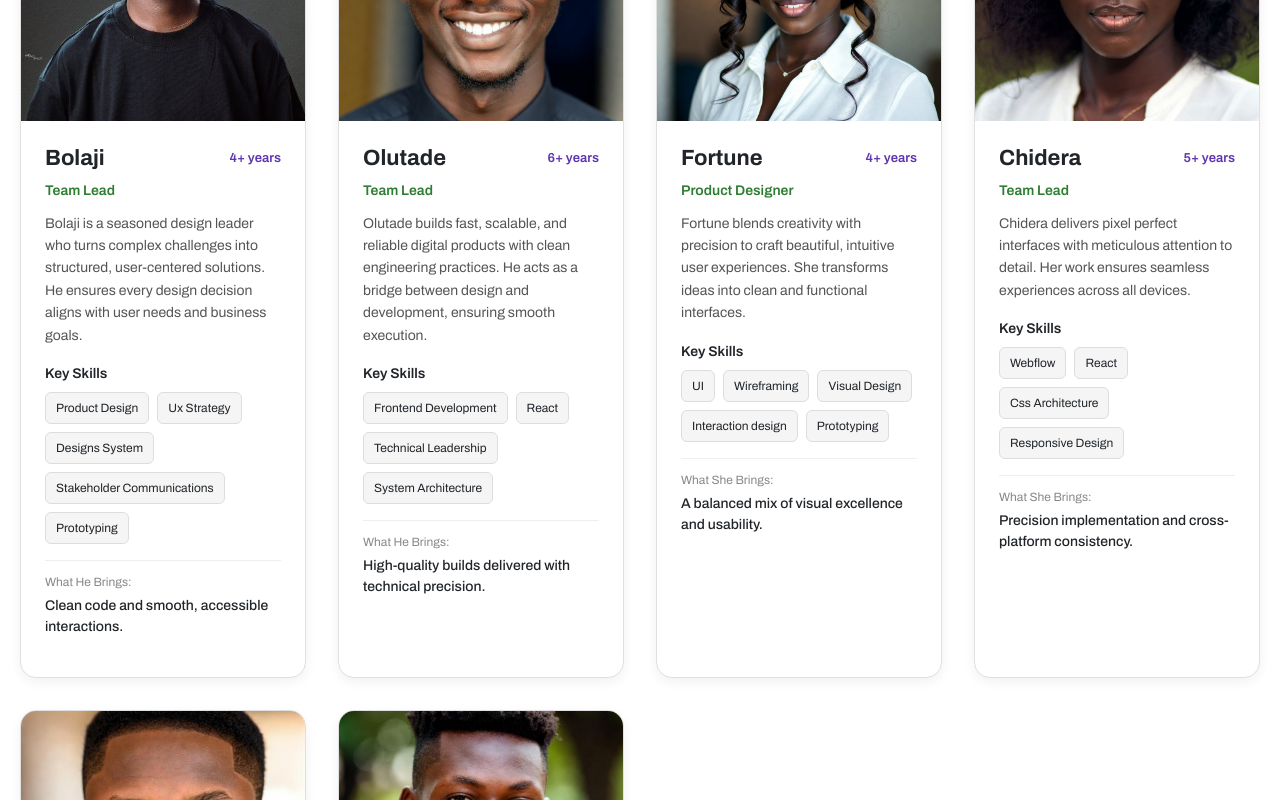
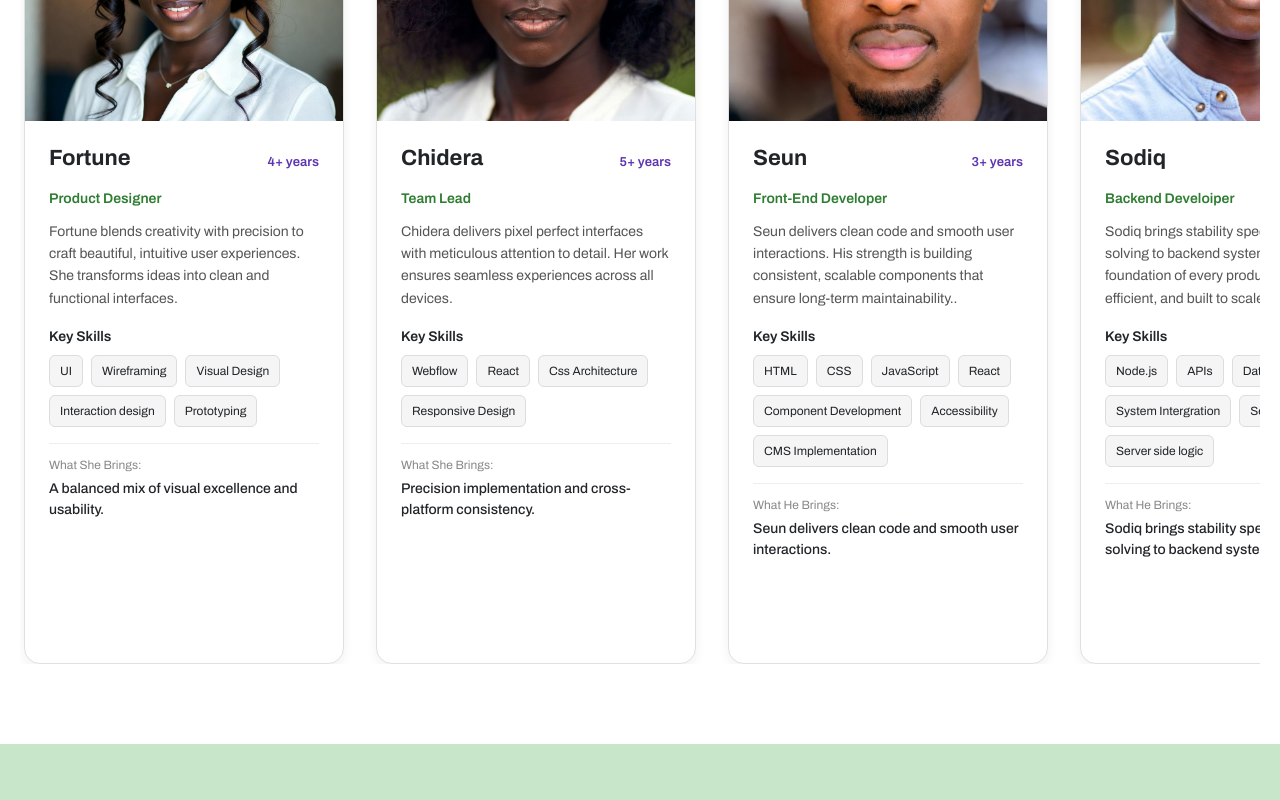
Before and after one commit to jeremiahbwala/devcheque-webapp, a React (Vite) app: page / in a window 1280 px wide. Shown: the part 6980-7780 px from the top of the page. Built offline with nearby package versions, Linux system fonts and the light colour scheme; no server answers.

Commit message:
"Update Team section"

```diff
--- a/src/Team.jsx
+++ b/src/Team.jsx
@@ -1,16 +1,14 @@
 import 'bootstrap/dist/css/bootstrap.min.css';
 import './Team/team.css';
-import React, { useState } from 'react';
+import React, { useState, useEffect } from 'react';
 import './index.css';
-import BolajiImage from './assets/team/Bolaji.jpeg'
-import OlutadeImage from './assets/team/Olutade.jpeg'
-import FortuneImage from './assets/Fortune.jpeg'
-import ChideraImg from './assets/team/Chidera.jpeg'
-import SodiqImg from './assets/team/Sodiq.jpeg'
-import AboutImage from './assets/About.jpeg'
-import SeunImg from './assets/Seun.jpeg'
-
-
+import BolajiImage from './assets/team/Bolaji.jpeg';
+import OlutadeImage from './assets/team/Olutade.jpeg';
+import FortuneImage from './assets/Fortune.jpeg';
+import ChideraImg from './assets/team/Chidera.jpeg';
+import SodiqImg from './assets/team/Sodiq.jpeg';
+import AboutImage from './assets/About.jpeg';
+import SeunImg from './assets/Seun.jpeg';
 
 function Team() {
   const [currentIndex, setCurrentIndex] = useState(0);
@@ -72,13 +70,16 @@ function Team() {
     }
   ];
 
-  const handlePrev = () => {
-    setCurrentIndex((prev) => (prev === 0 ? teamMembers.length - 1 : prev - 1));
-  };
+  // AUTO SLIDE
+  useEffect(() => {
+    const interval = setInterval(() => {
+      setCurrentIndex((prev) =>
+        prev === teamMembers.length - 1 ? 0 : prev + 1
+      );
+    }, 3000); // slide every 3 seconds
 
-  const handleNext = () => {
-    setCurrentIndex((prev) => (prev === teamMembers.length - 1 ? 0 : prev + 1));
-  };
+    return () => clearInterval(interval);
+  }, [teamMembers.length]);
 
   return (
     <>
@@ -129,7 +130,9 @@ function Team() {
             Experienced professionals dedicated to delivering exceptional digital products
           </p>
 
-          <div className="team-grid">
+          {/* === AUTO SLIDING GRID === */}
+          <div className="team-grid slider-track"
+               style={{ transform: `translateX(-${currentIndex * 350}px)` }}>
             {teamMembers.map((member, index) => (
               <div key={index} className="team-card">
                 <img
--- a/src/Team/team.css
+++ b/src/Team/team.css
@@ -122,18 +122,17 @@
   }
 }
 
-
- /* ================= TEAM SECTION ================= */
+ /* ================= GENERAL TEAM SECTION ================= */
 .team-section {
   background-color: #fff;
   padding: 80px 20px;
-  font-family: 'Archivo';
+  font-family: 'Archivo', sans-serif;
 }
 
 .team-container {
   max-width: 1400px;
   margin: 0 auto;
-  font-family: 'Archivo';
+  overflow: hidden; /* needed for slider */
 }
 
 .team-title {
@@ -141,7 +140,6 @@
   font-size: 2.5rem;
   font-weight: 700;
   margin-bottom: 12px;
-  font-family: 'Archivo';
 }
 
 .team-subtitle {
@@ -149,26 +147,26 @@
   color: #666;
   font-size: 16px;
   margin-bottom: 60px;
-  font-family: 'Archivo';
 }
 
-/* ===== GRID LAYOUT ===== */
-.team-grid {
-  display: grid;
-  grid-template-columns: repeat(4, 1fr);
+/* ================= TEAM SLIDER ================= */
+.slider-track {
+  display: flex;
   gap: 32px;
-  font-family: 'Archivo';
+  transition: transform 0.6s ease-in-out;
 }
 
-/* ===== CARD ===== */
+/* ================= TEAM CARD ================= */
 .team-card {
   background: #fff;
   border: 1px solid #e0e0e0;
   border-radius: 16px;
   overflow: hidden;
-  box-shadow: 0 4px 12px rgba(0,0,0,0.06);
+  box-shadow: 0 4px 12px rgba(0, 0, 0, 0.06);
+  flex-shrink: 0;
+  width: 100%; /* full width inside grid container */
+  max-width: 320px; /* original width preserved */
   transition: transform 0.3s ease;
-  font-family: 'Archivo';
 }
 
 .team-card:hover {
@@ -183,7 +181,6 @@
 
 .card-contents {
   padding: 24px;
-  font-family: 'Archivo';
 }
 
 .card-header {
@@ -191,21 +188,17 @@
   justify-content: space-between;
   align-items: center;
   margin-bottom: 8px;
-  font-family: 'Archivo';
 }
 
 .card-name {
   font-size: 22px;
   font-weight: 700;
-  margin: 0;
-  font-family: 'Archivo';
 }
 
 .card-experience {
   font-size: 13px;
   font-weight: 600;
   color: #5e35b1;
-  font-family: 'Archivo';
 }
 
 .card-role {
@@ -213,7 +206,6 @@
   font-weight: 600;
   font-size: 14px;
   margin-bottom: 12px;
-  font-family: 'Archivo';
 }
 
 .card-description {
@@ -221,22 +213,23 @@
   line-height: 1.6;
   color: #555;
   margin-bottom: 16px;
-  font-family: 'Archivo';
 }
 
-/* ===== SKILLS ===== */
+/* ================= SKILLS ================= */
+.skills-section {
+  margin-bottom: 16px;
+}
+
 .skills-title {
   font-size: 14px;
   font-weight: 600;
   margin-bottom: 8px;
-  font-family: 'Archivo';
 }
 
 .skills-list {
   display: flex;
   flex-wrap: wrap;
   gap: 8px;
-  font-family: 'Archivo';
 }
 
 .skill-badge {
@@ -245,57 +238,48 @@
   border-radius: 6px;
   padding: 6px 10px;
   font-size: 12px;
-  font-family: 'Archivo';
 }
 
-/* ===== EXPERTISE ===== */
+/* ================= EXPERTISE ================= */
 .expertise-section {
   border-top: 1px solid #eee;
   padding-top: 12px;
   margin-top: 16px;
-  font-family: 'Archivo';
 }
 
 .expertise-label {
   font-size: 12px;
   color: #888;
   margin-bottom: 4px;
-  font-family: 'Archivo';
 }
 
 .expertise-text {
   font-size: 14px;
   font-weight: 500;
-  font-family: 'Archivo';
 }
 
-/* ===== RESPONSIVE ===== */
+/* ================= RESPONSIVE ================= */
 @media (max-width: 1200px) {
-  .team-grid {
-    grid-template-columns: repeat(3, 1fr);
-    font-family: 'Archivo';
+  .team-card {
+    max-width: 320px; /* keep same width */
   }
 }
 
 @media (max-width: 992px) {
-  .team-grid {
-    grid-template-columns: repeat(2, 1fr);
-    font-family: 'Archivo';
+  .team-card {
+    max-width: 320px; /* keep same width */
   }
 }
 
 @media (max-width: 600px) {
-  .team-grid {
-    grid-template-columns: 1fr;
-    font-family: 'Archivo';
-  }
-
-  .card-image {
-    height: 240px;
-  }
-
-  .team-title {
-    font-size: 2rem;
-    font-family: 'Archivo';
+  .team-card {
+    max-width: 320px; /* keep same width */
   }
 }
+
+/* ================= AUTO SLIDER ================= */
+.slider-track {
+  display: flex;
+  gap: 32px;
+  transition: transform 0.6s ease-in-out;
+}
```
